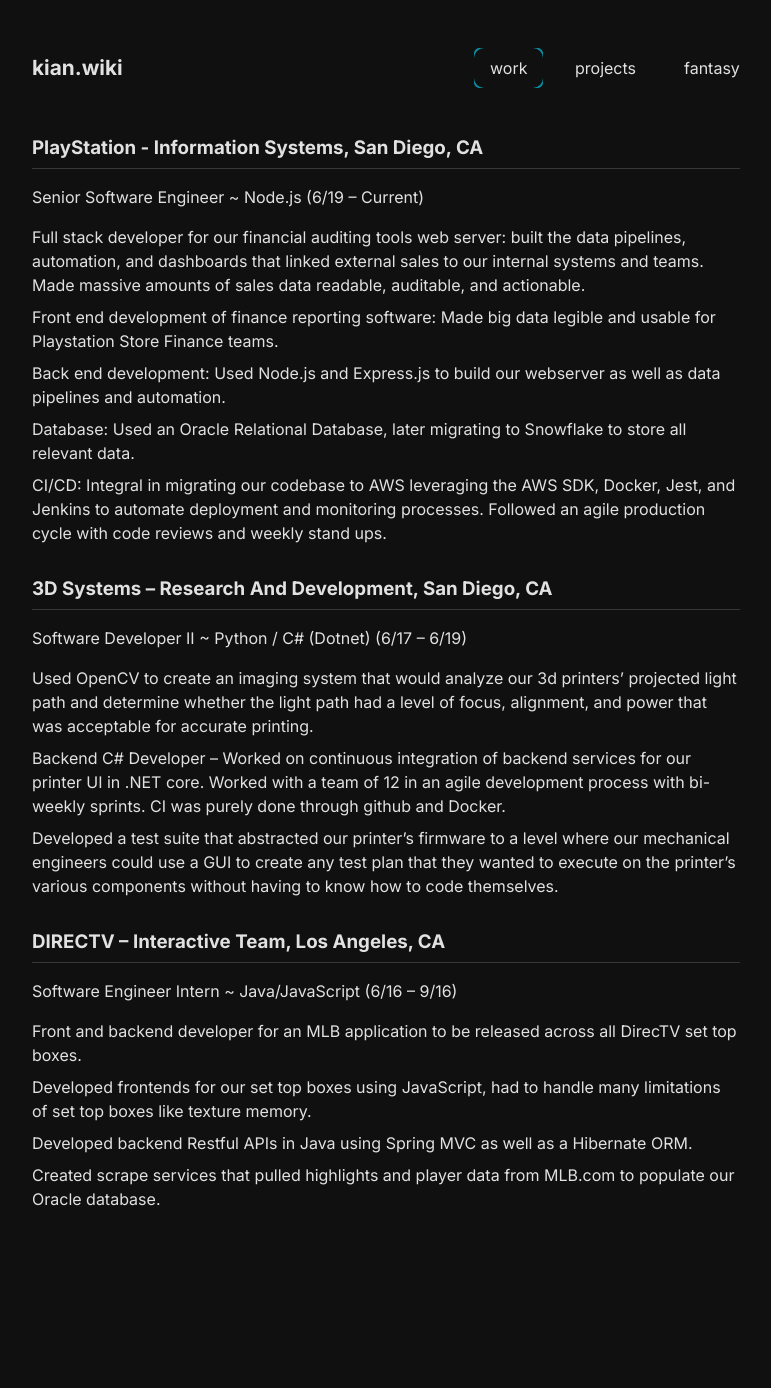
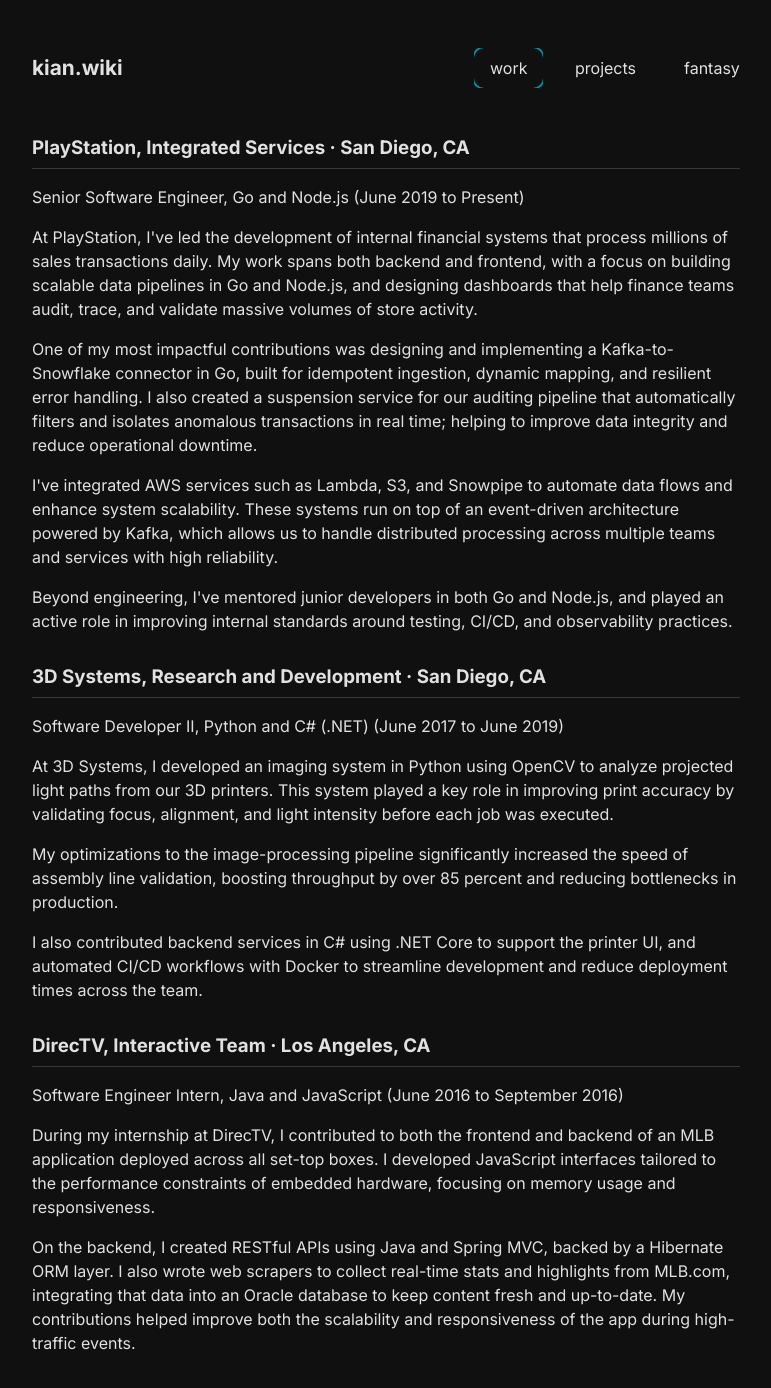
Before and after one commit to kakhavai/kian-wiki-mono, a Next.js app in the folder packages/kian-wiki-frontend/: page /work in a window 1280 px wide. Shown: the top 1388 px of the page, without its empty margins (254-1025 px from the left). Before the commit the page ends 1291 px from the top, so only its background shows below. Built offline with nearby package versions, Linux system fonts and the light colour scheme.

Commit message:
feat: updated resume

```diff
--- a/packages/kian-wiki-frontend/src/components/navbar/Navbar.tsx
+++ b/packages/kian-wiki-frontend/src/components/navbar/Navbar.tsx
@@ -72,12 +72,7 @@
 
   return (
     <nav className={styles.nav}>
-      <div
-        ref={titleRef}
-        className={styles.webTitle}
-        style={{ transform }}
-        onMouseMove={handleMouseMove}
-      >
+      <div ref={titleRef} className={styles.webTitle} style={{ transform }}>
         <NavLink
           href="/"
           className={`${styles.titleLink} ${styles.desktopOnly}`}
--- a/packages/kian-wiki-frontend/src/components/resume/WorkExperience.tsx
+++ b/packages/kian-wiki-frontend/src/components/resume/WorkExperience.tsx
@@ -4,78 +4,78 @@
 
 export const WorkExperience: React.FC = () => (
   <div className={sectionStyles.sectionWrapper}>
-    <Section title="PlayStation - Information Systems, San Diego, CA">
-      <p>Senior Software Engineer ~ Node.js (6/19 – Current)</p>
-      <ul>
-        <li>
-          Full stack developer for our financial auditing tools web server:
-          built the data pipelines, automation, and dashboards that linked
-          external sales to our internal systems and teams. Made massive amounts
-          of sales data readable, auditable, and actionable.
-        </li>
-        <li>
-          Front end development of finance reporting software: Made big data
-          legible and usable for Playstation Store Finance teams.
-        </li>
-        <li>
-          Back end development: Used Node.js and Express.js to build our
-          webserver as well as data pipelines and automation.
-        </li>
-        <li>
-          Database: Used an Oracle Relational Database, later migrating to
-          Snowflake to store all relevant data.
-        </li>
-        <li>
-          CI/CD: Integral in migrating our codebase to AWS leveraging the AWS
-          SDK, Docker, Jest, and Jenkins to automate deployment and monitoring
-          processes. Followed an agile production cycle with code reviews and
-          weekly stand ups.
-        </li>
-      </ul>
+    <Section title="PlayStation, Integrated Services · San Diego, CA">
+      <p>Senior Software Engineer, Go and Node.js (June 2019 to Present)</p>
+      <p>
+        At PlayStation, I&apos;ve led the development of internal financial
+        systems that process millions of sales transactions daily. My work spans
+        both backend and frontend, with a focus on building scalable data
+        pipelines in Go and Node.js, and designing dashboards that help finance
+        teams audit, trace, and validate massive volumes of store activity.
+      </p>
+      <p>
+        One of my most impactful contributions was designing and implementing a
+        Kafka-to-Snowflake connector in Go, built for idempotent ingestion,
+        dynamic mapping, and resilient error handling. I also created a
+        suspension service for our auditing pipeline that automatically filters
+        and isolates anomalous transactions in real time; helping to improve
+        data integrity and reduce operational downtime.
+      </p>
+      <p>
+        I&apos;ve integrated AWS services such as Lambda, S3, and Snowpipe to
+        automate data flows and enhance system scalability. These systems run on
+        top of an event-driven architecture powered by Kafka, which allows us to
+        handle distributed processing across multiple teams and services with
+        high reliability.
+      </p>
+      <p>
+        Beyond engineering, I&apos;ve mentored junior developers in both Go and
+        Node.js, and played an active role in improving internal standards
+        around testing, CI/CD, and observability practices.
+      </p>
     </Section>
-    <Section title="3D Systems – Research And Development, San Diego, CA">
-      <p>Software Developer II ~ Python / C# (Dotnet) (6/17 – 6/19)</p>
-      <ul>
-        <li>
-          Used OpenCV to create an imaging system that would analyze our 3d
-          printers’ projected light path and determine whether the light path
-          had a level of focus, alignment, and power that was acceptable for
-          accurate printing.
-        </li>
-        <li>
-          Backend C# Developer – Worked on continuous integration of backend
-          services for our printer UI in .NET core. Worked with a team of 12 in
-          an agile development process with bi-weekly sprints. CI was purely
-          done through github and Docker.
-        </li>
-        <li>
-          Developed a test suite that abstracted our printer’s firmware to a
-          level where our mechanical engineers could use a GUI to create any
-          test plan that they wanted to execute on the printer’s various
-          components without having to know how to code themselves.
-        </li>
-      </ul>
+
+    <Section title="3D Systems, Research and Development · San Diego, CA">
+      <p>
+        Software Developer II, Python and C# (.NET) (June 2017 to June 2019)
+      </p>
+      <p>
+        At 3D Systems, I developed an imaging system in Python using OpenCV to
+        analyze projected light paths from our 3D printers. This system played a
+        key role in improving print accuracy by validating focus, alignment, and
+        light intensity before each job was executed.
+      </p>
+      <p>
+        My optimizations to the image-processing pipeline significantly
+        increased the speed of assembly line validation, boosting throughput by
+        over 85 percent and reducing bottlenecks in production.
+      </p>
+      <p>
+        I also contributed backend services in C# using .NET Core to support the
+        printer UI, and automated CI/CD workflows with Docker to streamline
+        development and reduce deployment times across the team.
+      </p>
     </Section>
-    <Section title="DIRECTV – Interactive Team, Los Angeles, CA">
-      <p>Software Engineer Intern ~ Java/JavaScript (6/16 – 9/16)</p>
-      <ul>
-        <li>
-          Front and backend developer for an MLB application to be released
-          across all DirecTV set top boxes.
-        </li>
-        <li>
-          Developed frontends for our set top boxes using JavaScript, had to
-          handle many limitations of set top boxes like texture memory.
-        </li>
-        <li>
-          Developed backend Restful APIs in Java using Spring MVC as well as a
-          Hibernate ORM.
-        </li>
-        <li>
-          Created scrape services that pulled highlights and player data from
-          MLB.com to populate our Oracle database.
-        </li>
-      </ul>
+
+    <Section title="DirecTV, Interactive Team · Los Angeles, CA">
+      <p>
+        Software Engineer Intern, Java and JavaScript (June 2016 to September
+        2016)
+      </p>
+      <p>
+        During my internship at DirecTV, I contributed to both the frontend and
+        backend of an MLB application deployed across all set-top boxes. I
+        developed JavaScript interfaces tailored to the performance constraints
+        of embedded hardware, focusing on memory usage and responsiveness.
+      </p>
+      <p>
+        On the backend, I created RESTful APIs using Java and Spring MVC, backed
+        by a Hibernate ORM layer. I also wrote web scrapers to collect real-time
+        stats and highlights from MLB.com, integrating that data into an Oracle
+        database to keep content fresh and up-to-date. My contributions helped
+        improve both the scalability and responsiveness of the app during
+        high-traffic events.
+      </p>
     </Section>
   </div>
 );
--- a/packages/kian-wiki-frontend/src/styles/FantasyChart.module.css
+++ b/packages/kian-wiki-frontend/src/styles/FantasyChart.module.css
@@ -4,7 +4,5 @@
 }
 
 .chartWrapper {
-  height: 400px;
   width: 100%;
-  padding-right: 10px;
 }
```
Also changed, not shown: packages/kian-wiki-frontend/src/components/resume/AboutMe.tsx (+29 -30 lines), packages/kian-wiki-frontend/src/components/resume/Projects.tsx (+40 -46 lines), 1 other file (tests, documents, lock files or other folders).
